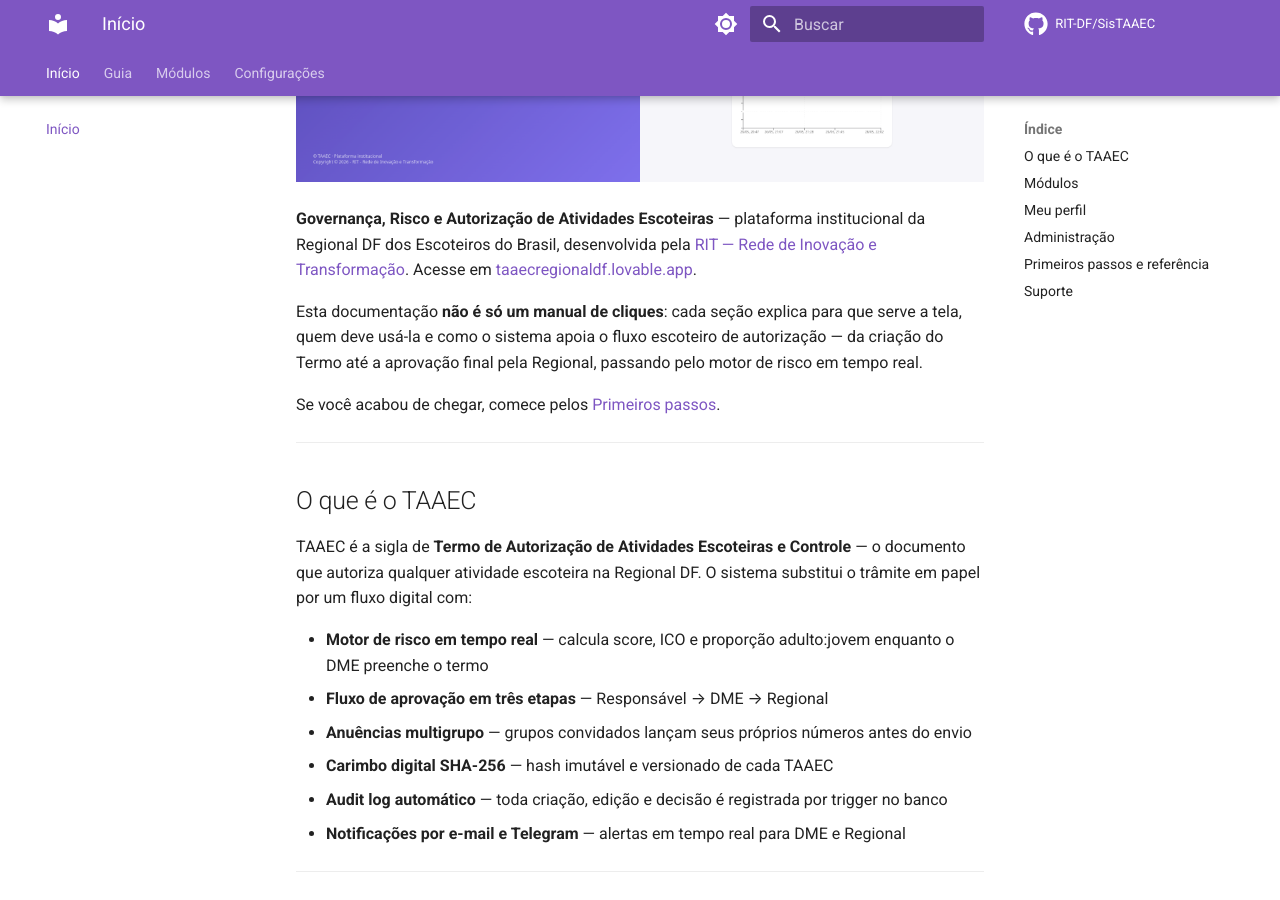
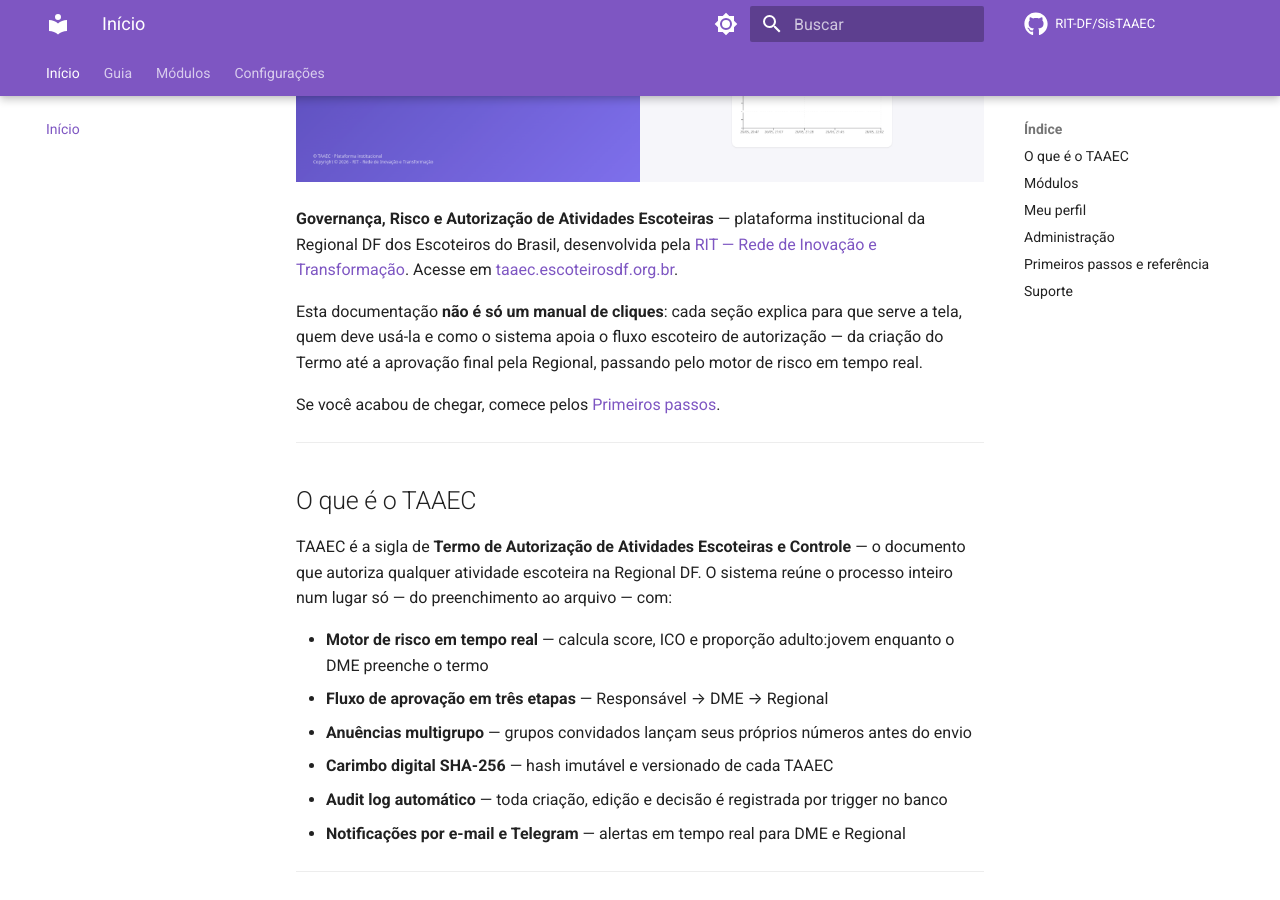
Before and after one commit to RIT-DF/SisTAAEC-Code, an MkDocs documentation site: the page built from docs-publicos/index.md, in a window 1280 px wide and 900 px high, scrolled down 401 px. Built offline with MkDocs 1.6.1 and Material for MkDocs 9.7.7, drawn with Linux system fonts in a browser that asks for light colours; comment, search, counter and statistics services are not loaded.

Commit message:
docs: atualiza endereços do sistema e do manual e remove a premissa do papel
O manual ainda mandava o leitor para taaecregionaldf.lovable.app — inclusive
no "Primeiros passos", que é a primeira página de quem chega. Agora aponta
para taaec.escoteirosdf.org.br.

site_url passa a ser o domínio custom (docs.taaec.escoteirosdf.org.br), que
já é o canônico: rit-df.github.io/SisTAAEC redireciona para ele. Isso corrige
o canonical e o sitemap.

Remove "substitui o trâmite em papel": o TAAEC já era digital. O que o sistema
reúne é o processo em volta dele — do preenchimento ao arquivo.

Co-Authored-By: Claude Opus 5 <noreply@anthropic.com>

```diff
--- a/docs-publicos/index.md
+++ b/docs-publicos/index.md
@@ -2,7 +2,7 @@
 
 ![Sistema TAAEC](assets/screenshots/01-login.png)
 
-**Governança, Risco e Autorização de Atividades Escoteiras** — plataforma institucional da Regional DF dos Escoteiros do Brasil, desenvolvida pela [RIT — Rede de Inovação e Transformação](https://rit.org.br). Acesse em [taaecregionaldf.lovable.app](https://taaecregionaldf.lovable.app/).
+**Governança, Risco e Autorização de Atividades Escoteiras** — plataforma institucional da Regional DF dos Escoteiros do Brasil, desenvolvida pela [RIT — Rede de Inovação e Transformação](https://rit.org.br). Acesse em [taaec.escoteirosdf.org.br](https://taaec.escoteirosdf.org.br/).
 
 Esta documentação **não é só um manual de cliques**: cada seção explica para que serve a tela, quem deve usá-la e como o sistema apoia o fluxo escoteiro de autorização — da criação do Termo até a aprovação final pela Regional, passando pelo motor de risco em tempo real.
 
@@ -12,7 +12,7 @@ Se você acabou de chegar, comece pelos [Primeiros passos](guia/primeiros-passos
 
 ## O que é o TAAEC
 
-TAAEC é a sigla de **Termo de Autorização de Atividades Escoteiras e Controle** — o documento que autoriza qualquer atividade escoteira na Regional DF. O sistema substitui o trâmite em papel por um fluxo digital com:
+TAAEC é a sigla de **Termo de Autorização de Atividades Escoteiras e Controle** — o documento que autoriza qualquer atividade escoteira na Regional DF. O sistema reúne o processo inteiro num lugar só — do preenchimento ao arquivo — com:
 
 - **Motor de risco em tempo real** — calcula score, ICO e proporção adulto:jovem enquanto o DME preenche o termo
 - **Fluxo de aprovação em três etapas** — Responsável → DME → Regional
--- a/mkdocs.yml
+++ b/mkdocs.yml
@@ -1,5 +1,5 @@
 site_name: Sistema TAAEC — Documentação
-site_url: https://rit-df.github.io/SisTAAEC/
+site_url: https://docs.taaec.escoteirosdf.org.br/
 site_description: >-
   Manual do usuário do Sistema TAAEC (Termo de Autorização de Atividades
   Escoteiras e Controle) — Regional DF dos Escoteiros do Brasil.
```
Also changed, not shown: README.md (+3 -3 lines), docs-publicos/guia/primeiros-passos.md (+1 -1 lines), 1 other file.
